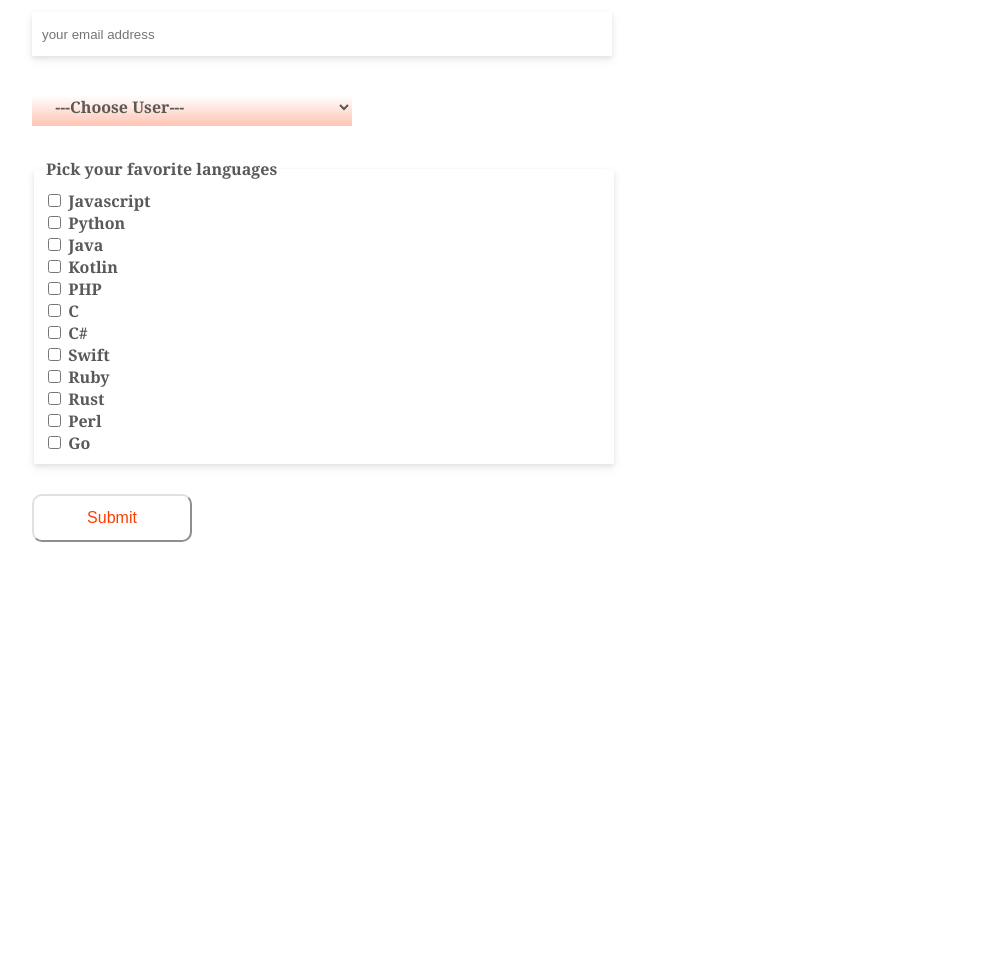
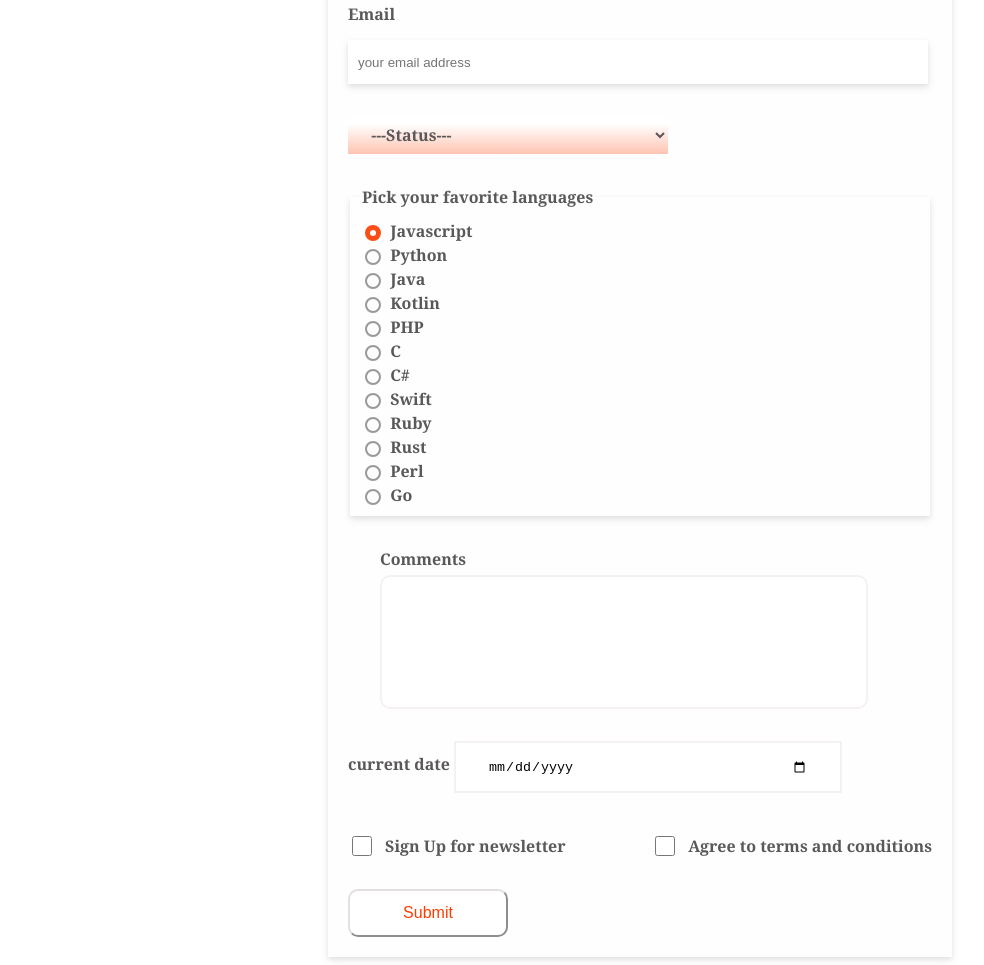
Before and after one commit to nazarenegena/survey_form, a plain HTML site: page index.html in a window 1280 px wide. Shown: the part 392-1357 px from the top of the page, without its empty margins (0-984 px from the left). Before the commit the page ends 934 px from the top, so only its background shows below. Drawn offline with Linux system fonts and the light colour scheme.

Commit message:
calender input added

```diff
--- a/index.css
+++ b/index.css
@@ -1,6 +1,15 @@
 body {
-    margin: 0;
-    padding: 0;
+    /* margin: 0;
+    padding: 0; */
+    display: flex;
+    justify-content: center;
+}
+.content{
+    padding: 20px;
+    box-shadow: 0 4px 8px 0 rgba(170, 169, 169, 0.2), 0 2px 4px 0 rgba(170, 169, 169, 0.2);
+
+         /* box-shadow: 1px 1px 1px 1px rgb(240, 239, 239) inset; */
+
 }
 
 .header {
@@ -16,6 +25,7 @@ body {
 }
 
 .content {
+background-color: #fffefe;
 min-height:100vh;
 margin: 2rem 2rem 0 2rem;
 }
@@ -94,12 +104,104 @@ font-family: Cambria, Cochin, Georgia, Times, 'Times New Roman', serif;
     color: rgb(90, 88, 88);
     font-weight: bold;
 }
+.languages input{
+    appearance: none;
+    border-radius: 50%;
+  width: 16px;
+  height: 16px;
 
-legend{
+  border: 2px solid #999;
+  transition: 0.2s all linear;
+  margin-right: 5px;
+
+  position: relative;
+  top: 4px;
+  cursor: pointer;
 
 }
-.languages input:checked{
-    background-color: red;
+.languages input:checked {
+  border: 5px solid rgb(252, 77, 23);
+}
+legend {
+margin-top: 3px;
+}
+.comments {
+    margin: 2rem;
+display: flex;
+flex-direction: column;
+font-family: Cambria, Cochin, Georgia, Times, 'Times New Roman', serif;
+    color: rgb(90, 88, 88);
+    font-weight: bold;
+}
+.comments input {
+    width: 30rem;
+    height: 8rem;
+    margin-top: 5px;
+    border:2px solid #f5f1f1;
+    border-radius: 10px;
+    font-family: Cambria, Cochin, Georgia, Times, 'Times New Roman', serif;
+    color: rgb(90, 88, 88);
+    font-weight: bold;
+}
+.comments input:focus {
+    outline: none;
+border: 1px solid rgb(252, 77, 23);
+border-radius: 10px;
+}
+.date{
+    font-family: Cambria, Cochin, Georgia, Times, 'Times New Roman', serif;
+    color: rgb(90, 88, 88);
+    font-weight: bold;
+}
+.date input {
+width: 20rem;
+height: 3rem;
+padding: 0 2rem;
+    border:2px solid #f5f1f1;
+
+}
+.date input:focus {
+ outline: none;
+border: 1px solid rgb(252, 77, 23);
+border-radius: 10px;
+}
+.date input:hover {
+    cursor: pointer;
+    color: rgb(252, 77, 23);
+ outline: none;
+border: 1px solid rgb(252, 77, 23);
+border-radius: 10px;
+}
+
+.conditions {
+    display: flex;
+    justify-content: space-between;
+    margin-top: 40px;
+     font-family: Cambria, Cochin, Georgia, Times, 'Times New Roman', serif;
+    color: rgb(90, 88, 88);
+    font-weight: bold;
+}
+
+.conditions input{
+    cursor: pointer;
+    width: 20px;
+    height: 20px;
+}
+.newsletter{
+    display: flex;
+    align-items: center;
+    justify-items: center;
+}
+.newsletter label{
+    margin-left: 10px;
+}
+.terms{
+    display: flex;
+    align-items: center;
+    justify-items: center;
+}
+.terms label{
+    margin-left: 10px;
 }
 .submit {
     cursor: pointer;
--- a/index.html
+++ b/index.html
@@ -31,65 +31,86 @@
             </div>
             <div class="user">
                 <select id="user">
-                    <option value="0">---Choose User---</option>
+                    <option value="0">---Status---</option>
                     <option value="student">Student</option>
                     <option value="faculty">Faculty</option>
+                    <option value="faculty">Guest</option>
                 </select>
             </div>
             <fieldset class="fieldset">
                 <legend>Pick your favorite languages </legend>
                 <div class="languages">
                     <div>
-                        <input id="javascript" name="javascript" type="checkbox" />
+                        <input id="javascript" name="language" type="radio" checked />
                         <label for="javascript">Javascript</label>
                     </div>
                     <div>
-                        <input id="python" name="python" type="checkbox" />
+                        <input id="python" name="language" type="radio" />
                         <label for="python">Python</label>
                     </div>
                     <div>
-                        <input id="java" name="java" type="checkbox" />
+                        <input id="java" name="language" type="radio" />
                         <label for="java">Java</label>
                     </div>
                     <div>
-                        <input id="kotlin" name="kotlin" type="checkbox" />
+                        <input id="kotlin" name="language" type="radio" />
                         <label for="kotlin">Kotlin</label>
                     </div>
                     <div>
-                        <input id="php" name="php" type="checkbox" />
+                        <input id="php" name="language" type="radio" />
                         <label for="php">PHP</label>
                     </div>
                     <div>
-                        <input id="C" name="C" type="checkbox" />
+                        <input id="C" name="language" type="radio" />
                         <label for="C">C</label>
                     </div>
                     <div>
-                        <input id="C#" name="C#" type="checkbox" />
+                        <input id="C#" name="language" type="radio" />
                         <label for="C#">C#</label>
                     </div>
                     <div>
-                        <input id="swift" name="swift" type="checkbox" />
+                        <input id="swift" name="language" type="radio" />
                         <label for="swift">Swift</label>
                     </div>
                     <div>
-                        <input id="ruby" name="ruby" type="checkbox" />
+                        <input id="ruby" name="language" type="radio" />
                         <label for="ruby">Ruby</label>
                     </div>
                     <div>
-                        <input id="rust" name="rust" type="checkbox" />
+                        <input id="rust" name="language" type="radio" />
                         <label for="rust">Rust</label>
                     </div>
                     <div>
-                        <input id="perl" name="perl" type="checkbox" />
+                        <input id="perl" name="language" type="radio" />
                         <label for="perl">Perl</label>
                     </div>
                     <div>
-                        <input id="Go" name="Go" type="checkbox" />
+                        <input id="Go" name="language" type="radio" />
                         <label for="Go">Go</label>
                     </div>
                 </div>
 
             </fieldset>
+            <div class="comments">
+                <label>Comments</label>
+                <input type="text" />
+            </div>
+            <div class="date">
+                <label>current date</label>
+                <input type="date" />
+            </div>
+            <div class="conditions">
+                <div class="newsletter">
+                    <input type="checkbox" />
+
+                    <label>Sign Up for newsletter</label>
+                </div>
+                <div class="terms">
+                    <input type="checkbox" />
+
+                    <label>Agree to terms and conditions</label>
+                </div>
+            </div>
             <button type="submit" value="submit" class="submit">Submit</button>
         </form>
 
```
